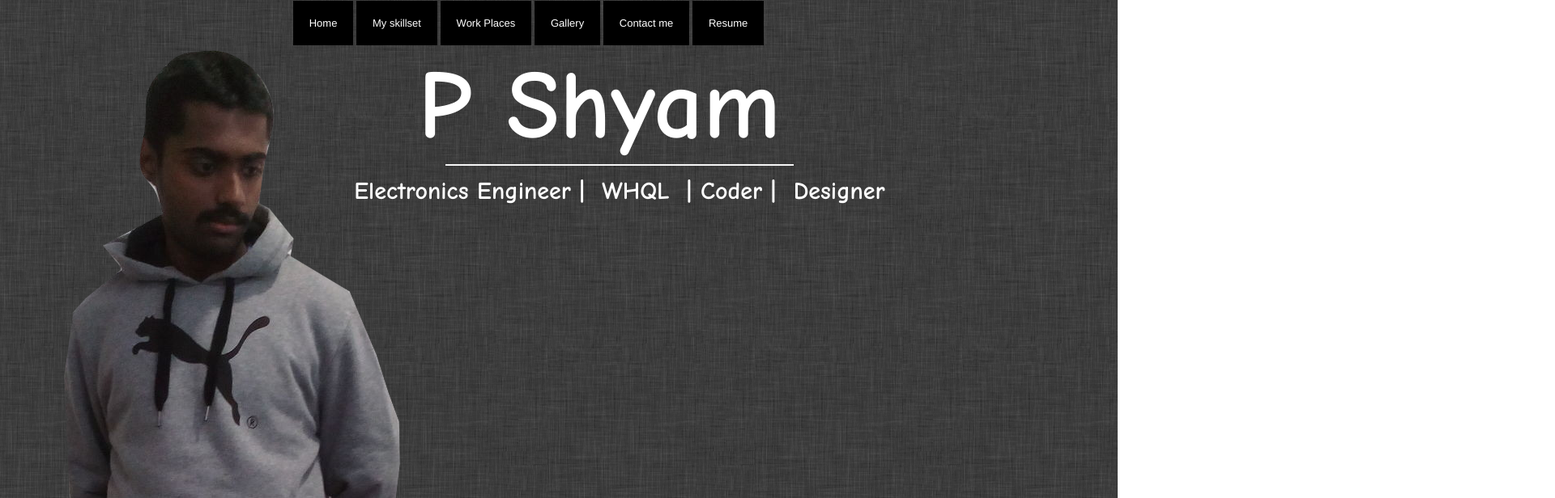
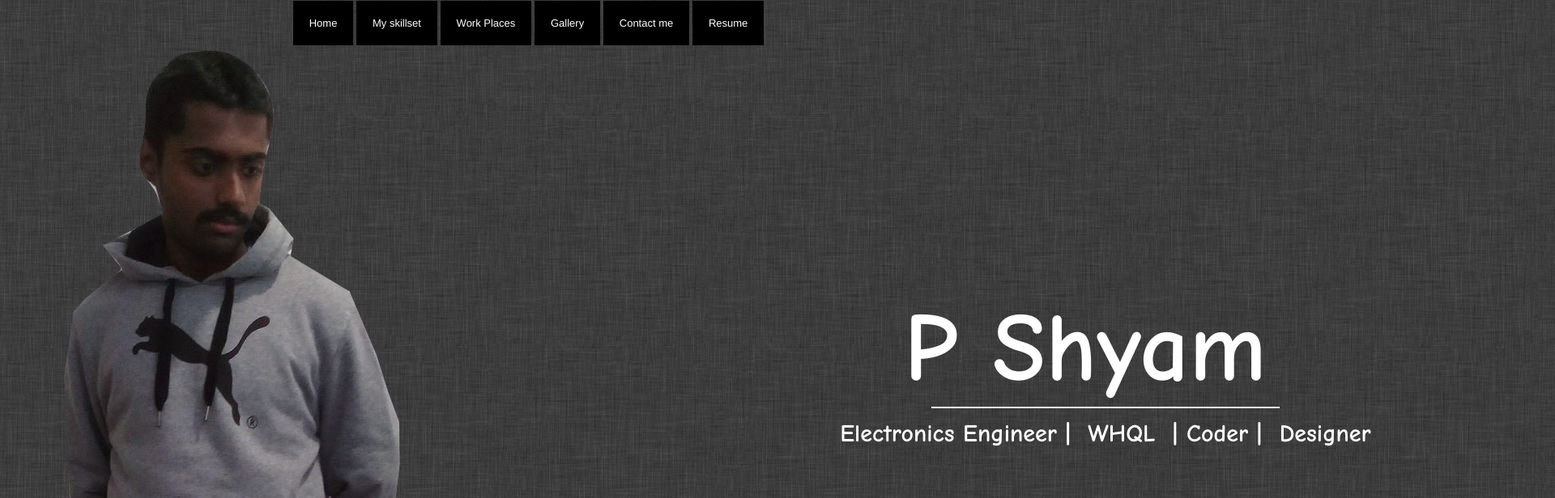
Before and after one commit to PShyam/PShyam.github.io, a plain HTML site: page index.html in a window 1280 px wide. Shown: the top 616 px of the page at 81% size, 1920 px wide, since content can reach past the window. Drawn offline with nearby package versions, Linux system fonts and the light colour scheme.

Commit message:
Update index.html

```diff
--- a/index.html
+++ b/index.html
@@ -5,8 +5,7 @@ To change this template file, choose Tools | Templates
 and open the template in the editor.
 -->
 <html>
-   <meta charset="utf-8">
-    <meta http-equiv="X-UA-Compatible" content="IE=edge
+
     <meta name="viewport" content="width=device-width, initial-scale=1">
 
     <head>
@@ -61,7 +60,7 @@ and open the template in the editor.
        <div>
             <img src="img/shyam123.png" alt="PShyam">
         </div>
-      <div align="center" style="position:relative;top:-900px;right:-100px">
+      <div align="center" style="position:relative;top:-600px;right:-700px">
           <h1 style="color:#fff;font-size:120px;font-family:Comic Sans Ms;">P Shyam</h1>
           <br></br>
           <hr  style="margin-left:450px;margin-right:400px"></hr>
```
